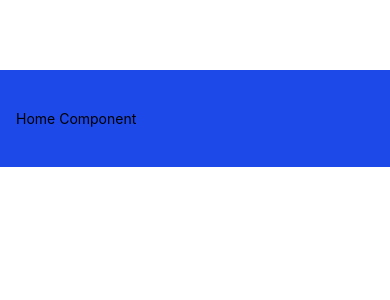
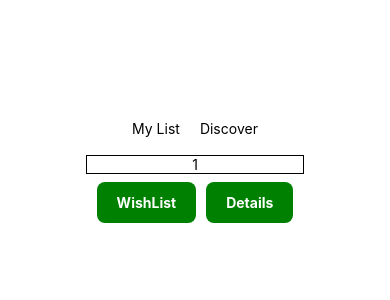
Before and after one commit to sebastianAssure/react-native-course, a React Native app: screen / in a window 390 px wide. Shown: the top 300 px of the page. Built offline with nearby package versions, Linux system fonts and the light colour scheme.

Commit message:
feat: add Slider

```diff
--- a/App.tsx
+++ b/App.tsx
@@ -1,11 +1,11 @@
 import React from 'react';
 import {StyleSheet, Text, View} from 'react-native';
-import Home from './src/screens/Home';
+import { Slider } from './src/screens/Slider';
 
 function App(): React.JSX.Element {
   return (
     <View style={styles.sectionContainer}>
-      <Home />
+      <Slider />
     </View>
   );
 }
--- /dev/null
+++ b/src/screens/Slider.tsx
@@ -0,0 +1,65 @@
+import {Button, StyleSheet, Text, TouchableOpacity, View} from 'react-native';
+
+const styles = StyleSheet.create({
+  container: {
+    marginVertical: 70,
+    marginHorizontal: 70,
+    paddingHorizontal: 16,
+    paddingVertical: 40,
+    backgroundColor: 'white',
+    gap: 8
+  },
+  topNav: {
+    flexDirection: 'row',
+    gap: 20,
+    justifyContent: 'center',
+    paddingVertical: 10
+  },
+  centerBox: {
+    flex: 1,
+    justifyContent: 'center',
+    alignItems: 'center',
+    borderWidth: 1,
+  },
+  textCenter: {
+    color: 'black'
+  },
+  buttonContainer: {
+    flexDirection: 'row',
+    justifyContent: 'center',
+    alignItems: 'center',
+    gap: 10
+  },
+  button: {
+    backgroundColor: 'green',
+    paddingHorizontal: 20,
+    paddingVertical: 12,
+    borderRadius: 8,
+  },
+  buttonText: {
+    color: 'white',
+    fontWeight: 'bold',
+  },
+});
+
+export const Slider = () => {
+  return (
+    <View style={styles.container}>
+      <View style={styles.topNav}>
+        <Text>My List</Text>
+        <Text>Discover</Text>
+      </View>
+      <View style={styles.centerBox}>
+        <Text style={styles.textCenter}>1</Text>
+      </View>
+      <View style={styles.buttonContainer}>
+        <TouchableOpacity style={styles.button}>
+          <Text style={styles.buttonText}>WishList</Text>
+        </TouchableOpacity>
+        <TouchableOpacity style={styles.button}>
+          <Text style={styles.buttonText}>Details</Text>
+        </TouchableOpacity>
+      </View>
+    </View>
+  );
+};
```
